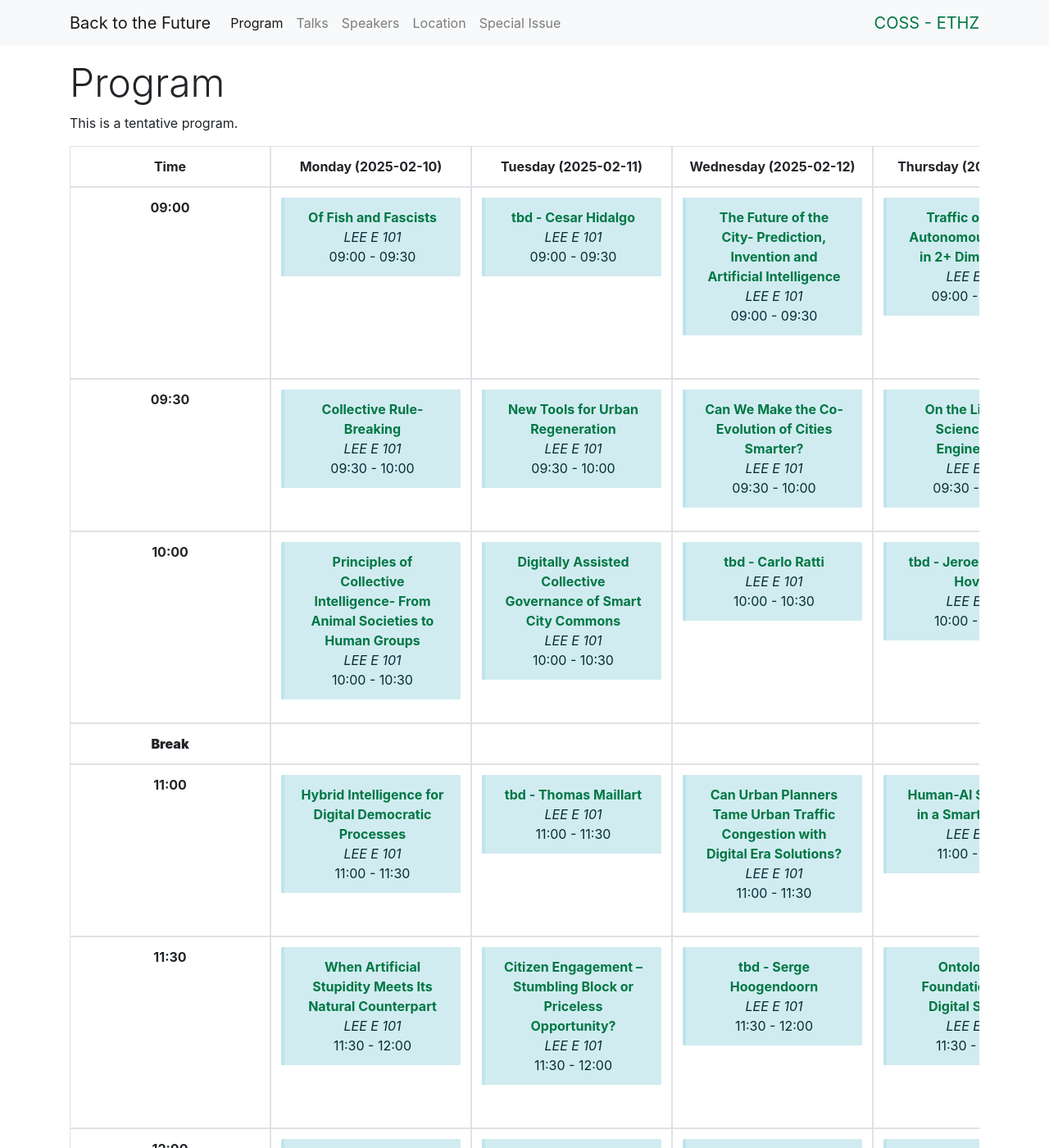
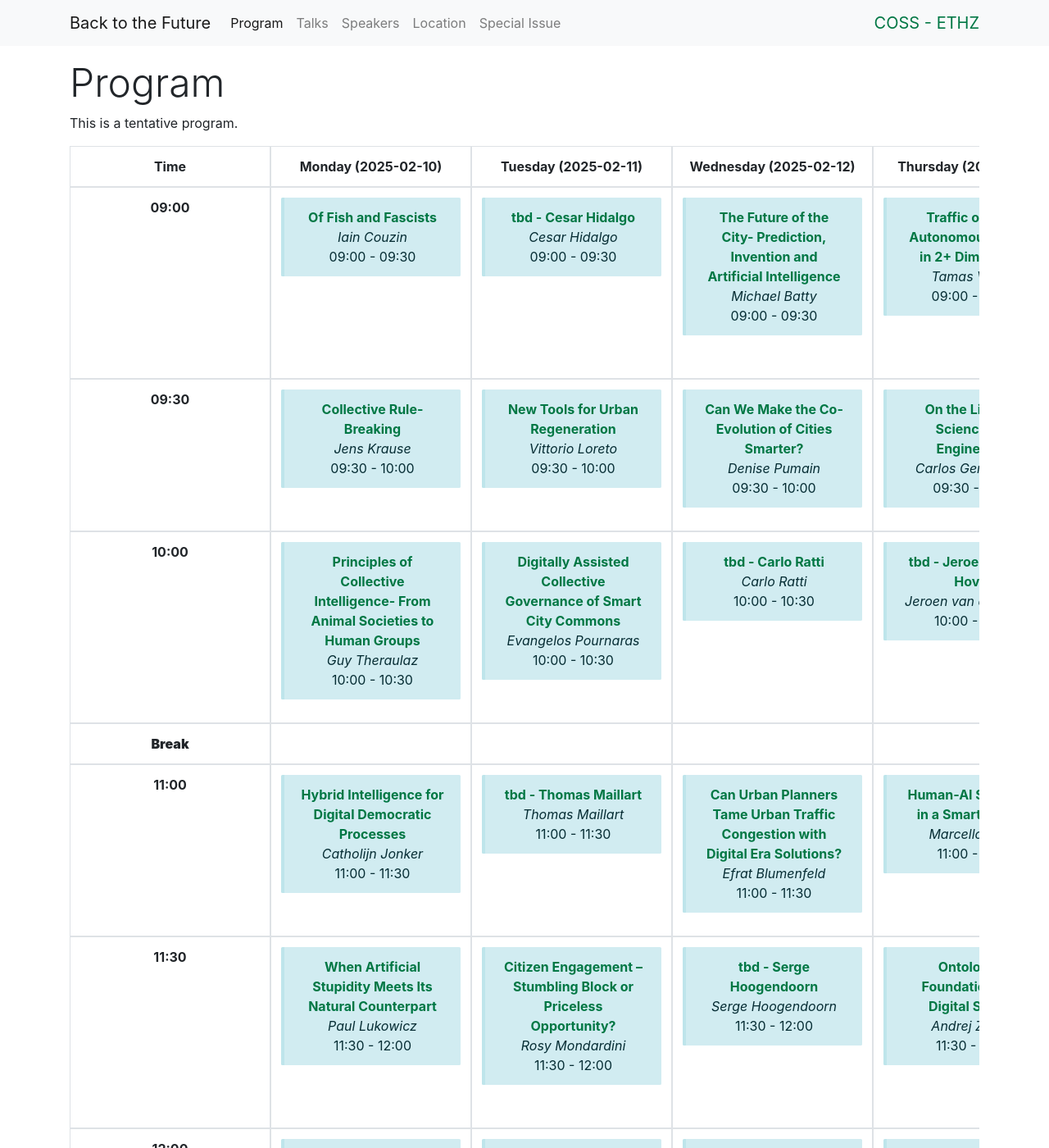
Before and after one commit to ethz-coss/ethz-coss.github.io, a Jekyll site: the page built from program/index.md, in a window 1280 px wide and 1400 px high. Shown: the whole window at 82% size. Built offline with Jekyll 4.4.1, drawn with Linux system fonts in a browser that asks for light colours; some of the changed text lies outside the part shown.

Commit message:
new attempt side by side

```diff
--- a/_data/program.yml
+++ b/_data/program.yml
@@ -8,39 +8,51 @@ days:
       - name: Of Fish and Fascists
         time_start: '09:00'
         time_end: '09:30'
+        speaker: 'Iain Couzin'
       - name: Collective Rule-Breaking
         time_start: '09:30'
         time_end: '10:00'
+        speaker: 'Jens Krause'
       - name: Principles of Collective Intelligence- From Animal Societies to Human Groups
         time_start: '10:00'
         time_end: '10:30'
+        speaker: 'Guy Theraulaz'
       - name: Hybrid Intelligence for Digital Democratic Processes
         time_start: '11:00'
         time_end: '11:30'
+        speaker: 'Catholijn Jonker'
       - name: When Artificial Stupidity Meets Its Natural Counterpart
         time_start: '11:30'
         time_end: '12:00'
+        speaker: 'Paul Lukowicz'
       - name: Decision-Centred AI. On the Human-AI Interaction for Wicked Problems
         time_start: '12:00'
         time_end: '12:30'
+        speaker: 'Tina Comes'
       - name: The Promise and Peril of AI
         time_start: '13:30'
         time_end: '14:00'
+        speaker: 'Bernardo Huberman'
       - name: Machine Learning and Complexity
         time_start: '14:00'
         time_end: '14:30'
+        speaker: 'Nino Antulov-Fantulin'
       - name: How Could AI Change Politics?
         time_start: '14:30'
         time_end: '15:00'
+        speaker: 'Karsten Donnay'
       - name: Network Science and Smarter Society
         time_start: '16:00'
         time_end: '16:30'
+        speaker: 'Shlomo Havlin'
       - name: Complex Systems Design
         time_start: '15:30'
         time_end: '16:00'
+        speaker: 'Frances Brazier'
       - name: Social Artificial Intelligence
         time_start: '16:30'
         time_end: '17:00'
+        speaker: 'Nicholas Christakis'
 - name: Tuesday
   abbr: Tue
   date: 2025-02-11
@@ -50,39 +62,51 @@ days:
       - name: tbd - Cesar Hidalgo
         time_start: '09:00'
         time_end: '09:30'
+        speaker: 'Cesar Hidalgo'
       - name: New Tools for Urban Regeneration
         time_start: '09:30'
         time_end: '10:00'
+        speaker: 'Vittorio Loreto'
       - name: Digitally Assisted Collective Governance of Smart City Commons
         time_start: '10:00'
         time_end: '10:30'
+        speaker: 'Evangelos Pournaras'
       - name: tbd - Thomas Maillart
         time_start: '11:00'
         time_end: '11:30'
+        speaker: 'Thomas Maillart'
       - name: Citizen Engagement – Stumbling Block or Priceless Opportunity?
         time_start: '11:30'
         time_end: '12:00'
+        speaker: 'Rosy Mondardini'
       - name: Future Cities- Governance, Responsiveness, Generativity
         time_start: '12:00'
         time_end: '12:30'
+        speaker: 'Gerhard Schmitt'
       - name: Modeling and Decision Making in Complex Societies
         time_start: '13:30'
         time_end: '14:00'
+        speaker: 'Alessandro Vespignani'
       - name: Symmetry Breaking in Optimal Transport Networks
         time_start: '14:00'
         time_end: '14:30'
+        speaker: 'Santo Fortunato'
       - name: The Ring of Brownian Motion
         time_start: '14:30'
         time_end: '15:00'
+        speaker: 'Peter Hänggi'
       - name: tbd - Stefan Thurner
         time_start: '15:30'
         time_end: '16:00'
+        speaker: 'Stefan Thurner'
       - name: Social Resilience
         time_start: '16:00'
         time_end: '16:30'
+        speaker: 'Hans Herrmann'
       - name: Modeling the Global Economy
         time_start: '16:30'
         time_end: '17:00'
+        speaker: 'Doyne Farmer'
 - name: Wednesday
   abbr: Wed
   date: 2025-02-12
@@ -92,36 +116,47 @@ days:
       - name: The Future of the City- Prediction, Invention and Artificial Intelligence
         time_start: '09:00'
         time_end: '09:30'
+        speaker: 'Michael Batty'
       - name: Can We Make the Co-Evolution of Cities Smarter?
         time_start: '09:30'
         time_end: '10:00'
+        speaker: 'Denise Pumain'
       - name: tbd - Carlo Ratti
         time_start: '10:00'
         time_end: '10:30'
+        speaker: 'Carlo Ratti'
       - name: Can Urban Planners Tame Urban Traffic Congestion with Digital Era Solutions?
         time_start: '11:00'
         time_end: '11:30'
+        speaker: 'Efrat Blumenfeld'
       - name: tbd - Serge Hoogendoorn
         time_start: '11:30'
         time_end: '12:00'
+        speaker: 'Serge Hoogendoorn'
       - name: How on Demand Transport Can Cooperate with Public Transportation for City Mobility
         time_start: '12:00'
         time_end: '12:30'
+        speaker: 'Nikolas Geroliminis'
       - name: Virtual Roads, Real Solutions – From Academia to the Future of Transportation Digital Twins
         time_start: '13:30'
         time_end: '14:00'
+        speaker: 'Lukas Ambühl'
       - name: tbd - Ulrike Klinger
         time_start: '14:00'
         time_end: '14:30'
+        speaker: 'Ulrike Klinger'
       - name: Rationality in Social Decision Making
         time_start: '14:30'
         time_end: '15:00'
+        speaker: 'Richard Mann'
       - name: tbd - Stefano Balietti
         time_start: '15:30'
         time_end: '16:00'
+        speaker: 'Stefano Balietti'
       - name: Patterns of Conflict Escalation
         time_start: '16:00'
         time_end: '16:30'
+        speaker: 'Thomas Chadefaux'
 - name: Thursday
   abbr: Thu
   date: 2025-02-13
@@ -131,39 +166,51 @@ days:
       - name: Traffic of Many Autonomous Drones in 2+ Dimensions
         time_start: '09:00'
         time_end: '09:30'
+        speaker: 'Tamas Vicsek'
       - name: On the Limits of Science and Engineering
         time_start: '09:30'
         time_end: '10:00'
+        speaker: 'Carlos Gershenson'
       - name: tbd - Jeroen van den Hoven
         time_start: '10:00'
         time_end: '10:30'
+        speaker: 'Jeroen van den Hoven'
       - name: Human-AI Symbiosis in a Smart Society
         time_start: '11:00'
         time_end: '11:30'
+        speaker: 'Marcello Ienca'
       - name: Ontological Foundations of a Digital Society
         time_start: '11:30'
         time_end: '12:00'
+        speaker: 'Andrej Zwitter'
       - name: Smart Technology, Trivial Ethics- Proposing De-Trivialization and Academic Rigor for Ethics
         time_start: '12:00'
         time_end: '12:30'
+        speaker: 'Peter Seele'
       - name: Economic Crime as a Social Phenomenon
         time_start: '13:30'
         time_end: '14:00'
+        speaker: 'János Kertész'
       - name: tbd - Anna Carbone
         time_start: '14:00'
         time_end: '14:30'
+        speaker: 'Anna Carbone'
       - name: tbd - Lucas Böttcher
         time_start: '14:30'
         time_end: '15:00'
+        speaker: 'Lucas Böttcher'
       - name: Complexity and Networks
         time_start: '15:30'
         time_end: '16:00'
+        speaker: 'Guido Caldarelli'
       - name: Anticipation Heuristics and Prediction Horizons of Automated Vehicles in the Presence of Delays- Will It Be Safer than Human Driving?
         time_start: '16:00'
         time_end: '16:30'
+        speaker: 'Martin Treiber'
       - name: What Should Urban Traffic Be Optimized For?
         time_start: '16:30'
         time_end: '17:00'
+        speaker: 'Stefan Lämmer'
 - name: Friday
   abbr: Fri
   date: 2025-02-14
@@ -173,27 +220,36 @@ days:
       - name: Environmental Inequality in European Cities. Empirical Analysis with Geo-Referenced Data
         time_start: '09:00'
         time_end: '09:30'
+        speaker: 'Andreas Diekmann'
       - name: Mechanisms for Cooperation
         time_start: '09:30'
         time_end: '10:00'
+        speaker: 'Heinrich Nax'
       - name: Smarter Societies at the Brink of Climate Emergency?
         time_start: '10:00'
         time_end: '10:30'
+        speaker: 'Viktoria Spaiser'
       - name: Agent-Based Social Simulation- The Dream and the Reality
         time_start: '11:00'
         time_end: '11:30'
+        speaker: 'Mario Paolucci'
       - name: Established Democracy and (Non-)Participatory Approaches, AI, Complexity
         time_start: '11:30'
         time_end: '12:00'
+        speaker: 'Regula Hänggli'
       - name: Rethinking Urban Governance for People, Places and the Planet
         time_start: '12:00'
         time_end: '12:30'
+        speaker: 'Trivik Verma'
       - name: Human Values in Complex Systems
         time_start: '13:30'
         time_end: '14:00'
+        speaker: 'Indushree Banerjee'
       - name: tbd - Christoph Hölscher
         time_start: '14:00'
         time_end: '14:30'
+        speaker: 'Christoph Hölscher'
       - name: Empowering Smart Cities through the Convergence of Artificial Intelligence, Virtual Reality, and Augmented Reality- A Human-Centric Approach to Urban Innovation
         time_start: '14:30'
         time_end: '15:00'
+        speaker: 'Hantao Zhao'
--- a/_layouts/program.html
+++ b/_layouts/program.html
@@ -62,7 +62,7 @@
                           {{ talk.name }}
                         </a>
                       </strong><br>
-                      <em>{{ room.name }}</em><br>
+                      <em>{{ t.speaker }}</em><br>
                       {{ t.time_start }} - {{ t.time_end }}
                     </div>
                   {% endif %}
```
